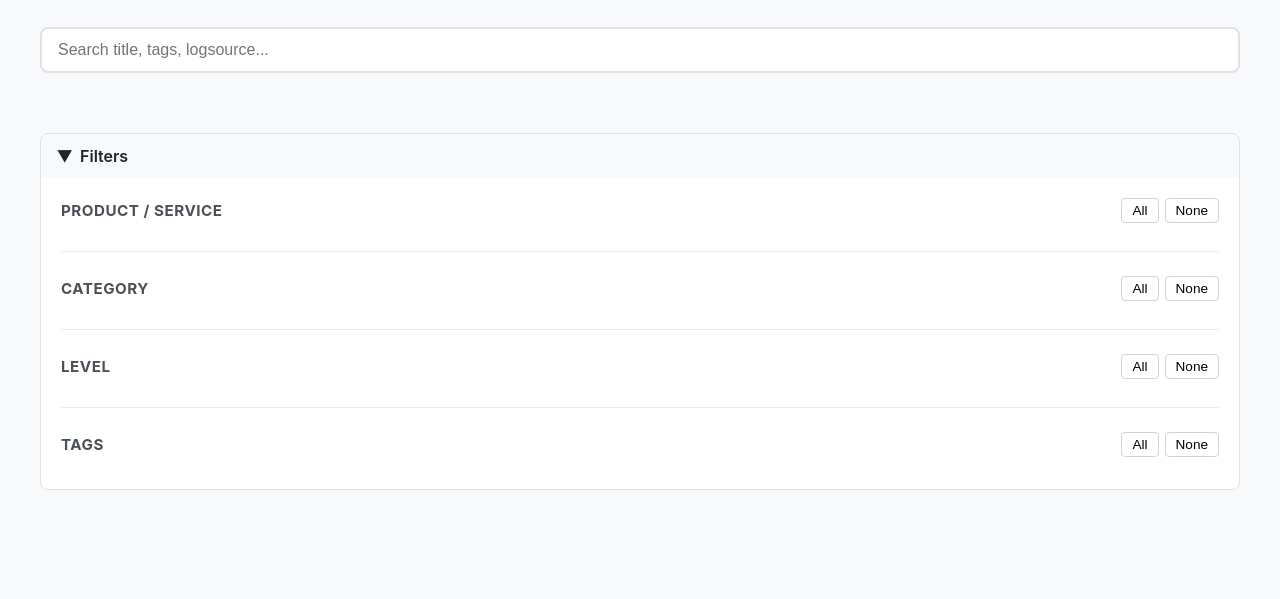
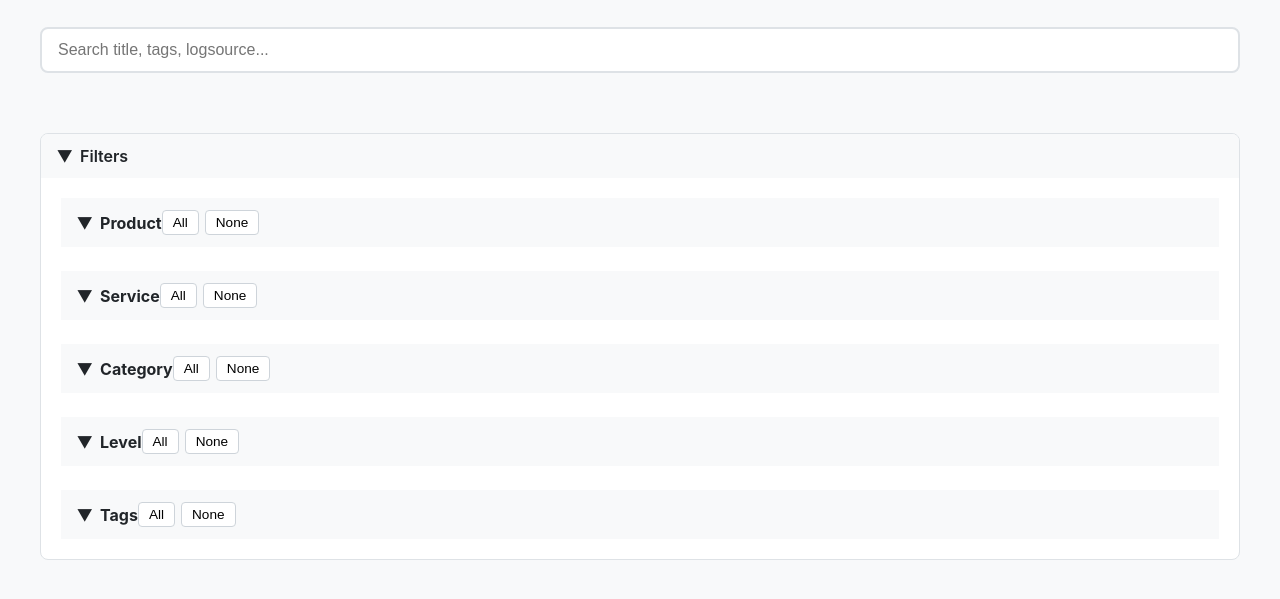
Before and after one commit to NaurisK/sigma-catalogue-poc, a plain HTML site: page site/index.html in a window 1280 px wide. Shown: the part 91-690 px from the top of the page. Drawn offline with Linux system fonts and the light colour scheme; no server answers.

Commit message:
Refactor filter sections into subsections

```diff
--- a/site/index.html
+++ b/site/index.html
@@ -21,49 +21,62 @@
   <details class="filter-section" open>
     <summary>Filters</summary>
     <div class="filters">
-      <div class="filter-group">
-        <div class="filter-header">
-          <strong>Product / Service</strong>
+
+      <details class="filter-subsection" open>
+        <summary class="filter-subsection-summary">
+          <strong>Product</strong>
           <div class="filter-controls">
-            <button class="btn-small" data-action="select-all" data-target="product-service">All</button>
-            <button class="btn-small" data-action="select-none" data-target="product-service">None</button>
+            <button class="btn-small" data-action="select-all" data-target="product">All</button>
+            <button class="btn-small" data-action="select-none" data-target="product">None</button>
           </div>
-        </div>
-        <div id="product-service-filters" class="checkbox-group"></div>
-      </div>
+        </summary>
+        <div id="product-filters" class="checkbox-group"></div>
+      </details>
 
-      <div class="filter-group">
-        <div class="filter-header">
+      <details class="filter-subsection" open>
+        <summary class="filter-subsection-summary">
+          <strong>Service</strong>
+          <div class="filter-controls">
+            <button class="btn-small" data-action="select-all" data-target="service">All</button>
+            <button class="btn-small" data-action="select-none" data-target="service">None</button>
+          </div>
+        </summary>
+        <div id="service-filters" class="checkbox-group"></div>
+      </details>
+
+      <details class="filter-subsection" open>
+        <summary class="filter-subsection-summary">
           <strong>Category</strong>
           <div class="filter-controls">
             <button class="btn-small" data-action="select-all" data-target="category">All</button>
             <button class="btn-small" data-action="select-none" data-target="category">None</button>
           </div>
-        </div>
+        </summary>
         <div id="category-filters" class="checkbox-group"></div>
-      </div>
+      </details>
 
-      <div class="filter-group">
-        <div class="filter-header">
+      <details class="filter-subsection" open>
+        <summary class="filter-subsection-summary">
           <strong>Level</strong>
           <div class="filter-controls">
             <button class="btn-small" data-action="select-all" data-target="level">All</button>
             <button class="btn-small" data-action="select-none" data-target="level">None</button>
           </div>
-        </div>
+        </summary>
         <div id="level-filters" class="checkbox-group"></div>
-      </div>
+      </details>
 
-      <div class="filter-group">
-        <div class="filter-header">
+      <details class="filter-subsection" open>
+        <summary class="filter-subsection-summary">
           <strong>Tags</strong>
           <div class="filter-controls">
             <button class="btn-small" data-action="select-all" data-target="tag">All</button>
             <button class="btn-small" data-action="select-none" data-target="tag">None</button>
           </div>
-        </div>
+        </summary>
         <div id="tag-filters" class="checkbox-group"></div>
-      </div>
+      </details>
+
     </div>
   </details>
 
```
